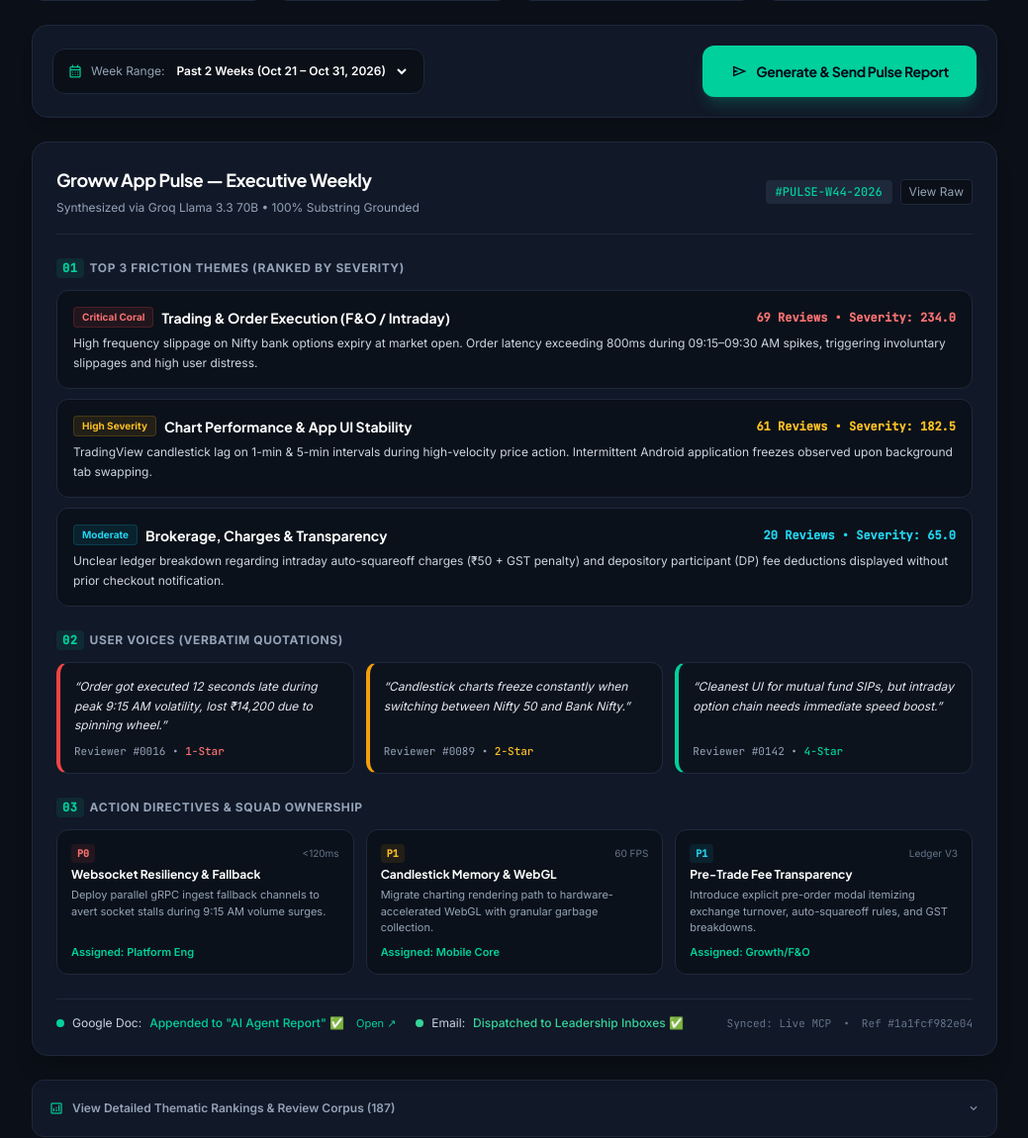
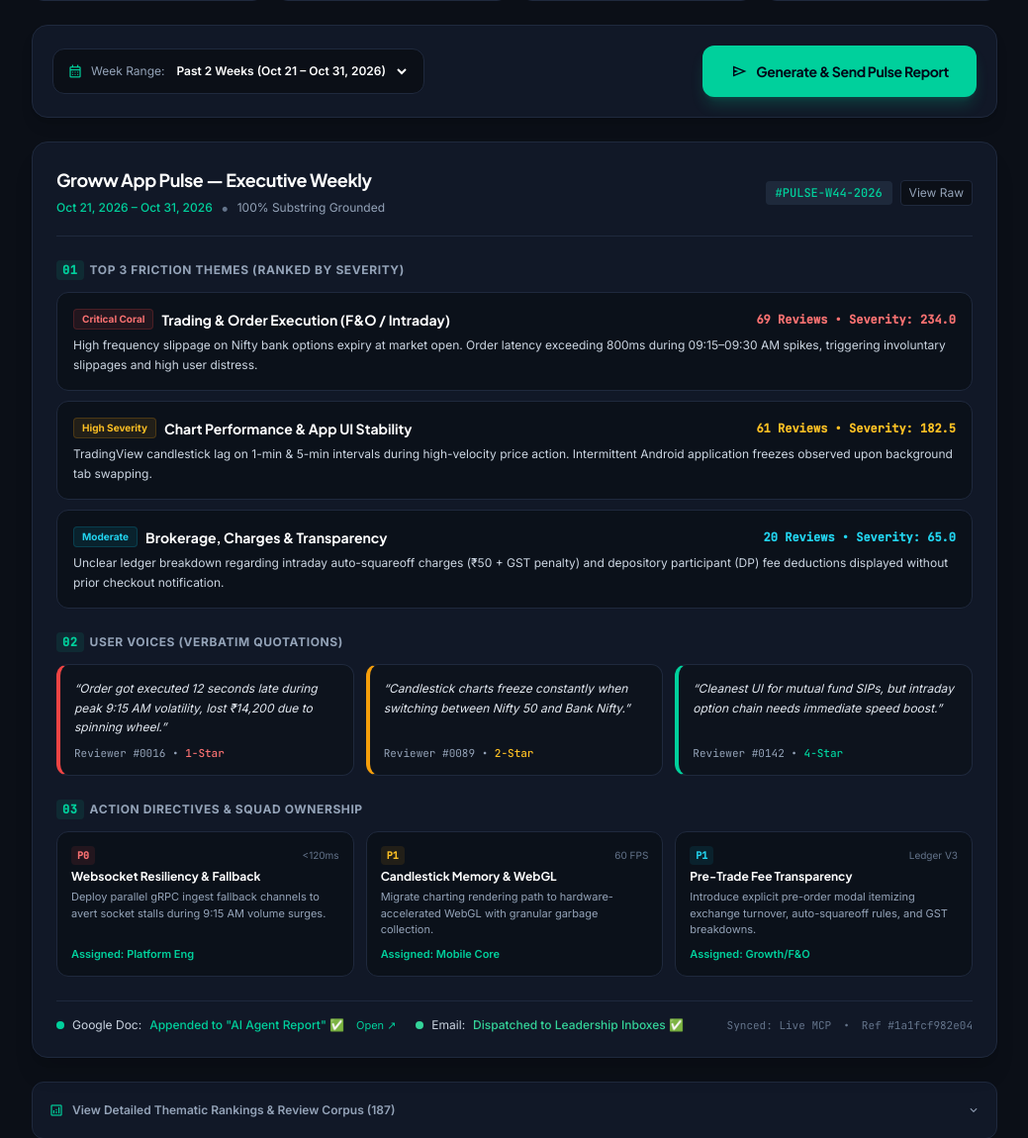
Before and after one commit to nagesh-labs/ai-agent-pulse-report-generation, a FastAPI app: page / in a window 1280 px wide. Shown: the part 193-1343 px from the top of the page at 99% size, without its empty margins (120-1159 px from the left). Run offline with FastAPI, Linux system fonts and the light colour scheme; parts of the project's set-up code (start-up, migrations or seed data) failed here and were passed over; some libraries are stand-ins or nearby versions.

Commit message:
fix: resolve asyncio threadpool conflict, filter cached reviews by week range, and serialize MCP results

```diff
--- a/src/mcp/client.py
+++ b/src/mcp/client.py
@@ -96,7 +96,7 @@ class VercelMCPClient:
                     "status": "success",
                     "tool": tool_name,
                     "summary": summary,
-                    "raw_result": result,
+                    "raw_result": str(result),
                 }
             except MCPClientError:
                 # Logical errors returned by server tools should not be retried
--- a/src/templates/index.html
+++ b/src/templates/index.html
@@ -176,7 +176,11 @@
       <div class="flex flex-wrap items-center justify-between pb-4 border-b border-surface-border gap-2">
         <div>
           <h2 class="text-lg font-bold font-heading text-white tracking-tight">Groww App Pulse — Executive Weekly</h2>
-          <span class="text-xs text-slate-400">Synthesized via Groq Llama 3.3 70B • 100% Substring Grounded</span>
+          <div class="flex items-center gap-2 mt-0.5">
+            <span class="text-xs text-brand font-medium" id="pulse-date-range">Oct 21, 2026 – Oct 31, 2026</span>
+            <span class="text-slate-500">•</span>
+            <span class="text-xs text-slate-400">100% Substring Grounded</span>
+          </div>
         </div>
         <div class="flex items-center gap-2">
           <span class="px-2.5 py-1 rounded bg-surface-subtle font-mono text-xs text-brand font-medium">#PULSE-W44-2026</span>
@@ -522,6 +526,14 @@
 
         appendTerminalLog('COMPLETE', `Weekly report synthesized (${data.word_count} words)`, 'primary');
 
+        // Update date range and reviews analyzed
+        if (data.date_range) {
+          document.getElementById('pulse-date-range').textContent = data.date_range;
+        }
+        if (data.reviews_analyzed) {
+          document.getElementById('metric-total-reviews').textContent = data.reviews_analyzed;
+        }
+
         // Update word count metrics
         if (data.word_count) {
           document.getElementById('metric-word-count').textContent = data.word_count;
@@ -606,21 +618,40 @@
         }
 
         // Update Workspace Delivery Status
-        if (data.google_doc_result && data.google_doc_result.status === 'success') {
+        const docsOk = data.google_doc_result && data.google_doc_result.status === 'success';
+        const gmailOk = data.gmail_result && data.gmail_result.status === 'success';
+
+        if (docsOk) {
           document.getElementById('doc-status-badge').textContent = 'Appended to "AI Agent Report" ✅';
+          document.getElementById('doc-status-badge').className = 'text-brand font-medium';
           document.getElementById('doc-timestamp').textContent = `Appended: ${new Date().toLocaleTimeString('en-US', { hour12: false })}`;
+        } else {
+          const errSummary = data.google_doc_result?.summary || 'Delivery Error';
+          document.getElementById('doc-status-badge').textContent = `Failed ⚠️ (${errSummary.slice(0, 30)})`;
+          document.getElementById('doc-status-badge').className = 'text-red-400 font-medium';
         }
-        if (data.gmail_result && data.gmail_result.status === 'success') {
+
+        if (gmailOk) {
           document.getElementById('gmail-status-badge').textContent = 'Dispatched to Leadership Inboxes ✅';
+          document.getElementById('gmail-status-badge').className = 'text-emerald-400 font-medium';
           if (data.gmail_result.message_id) {
             document.getElementById('gmail-message-id').textContent = `Ref #${data.gmail_result.message_id.slice(0, 12)}`;
           }
+        } else {
+          const errSummary = data.gmail_result?.summary || 'Dispatch Error';
+          document.getElementById('gmail-status-badge').textContent = `Failed ⚠️ (${errSummary.slice(0, 30)})`;
+          document.getElementById('gmail-status-badge').className = 'text-red-400 font-medium';
         }
 
         // Success state
         dispatchIcon.classList.remove('animate-spin');
-        dispatchIcon.textContent = 'check_circle';
-        dispatchLabel.textContent = 'Report Delivered to Google Docs & Email ✅';
+        if (docsOk && gmailOk) {
+          dispatchIcon.textContent = 'check_circle';
+          dispatchLabel.textContent = 'Report Delivered to Google Docs & Email ✅';
+        } else {
+          dispatchIcon.textContent = 'warning';
+          dispatchLabel.textContent = 'Report Generated (Check Delivery Below)';
+        }
 
         setTimeout(() => {
           dispatchIcon.textContent = 'send';
--- a/src/web.py
+++ b/src/web.py
@@ -160,8 +160,11 @@ async def get_initial_data():
 async def run_synthesis(payload: SynthesizeRequest):
     """Executes the complete feedback pulse pipeline and delivers to Google Workspace & Gmail."""
     try:
+        import asyncio
         pipeline = GrowwPulsePipeline()
-        result = pipeline.run(
+        # Offload synchronous execution (which calls anyio.run internally) to a worker thread
+        result = await asyncio.to_thread(
+            pipeline.run,
             scrape_fresh=payload.scrape_fresh,
             weeks_back=payload.weeks_back,
             dry_run=payload.dry_run,
```
Also changed, not shown: src/pipeline.py (+13 -0 lines).
